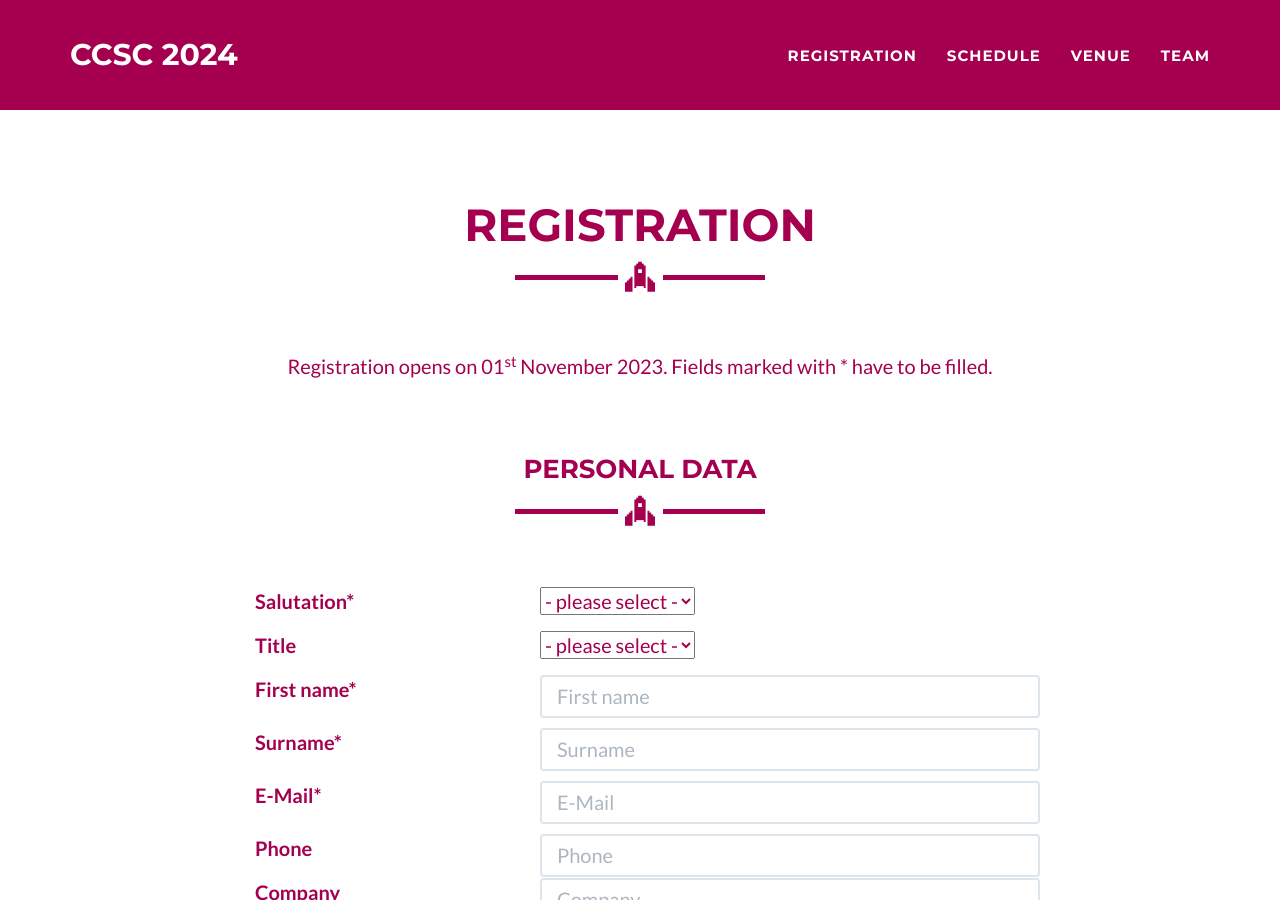
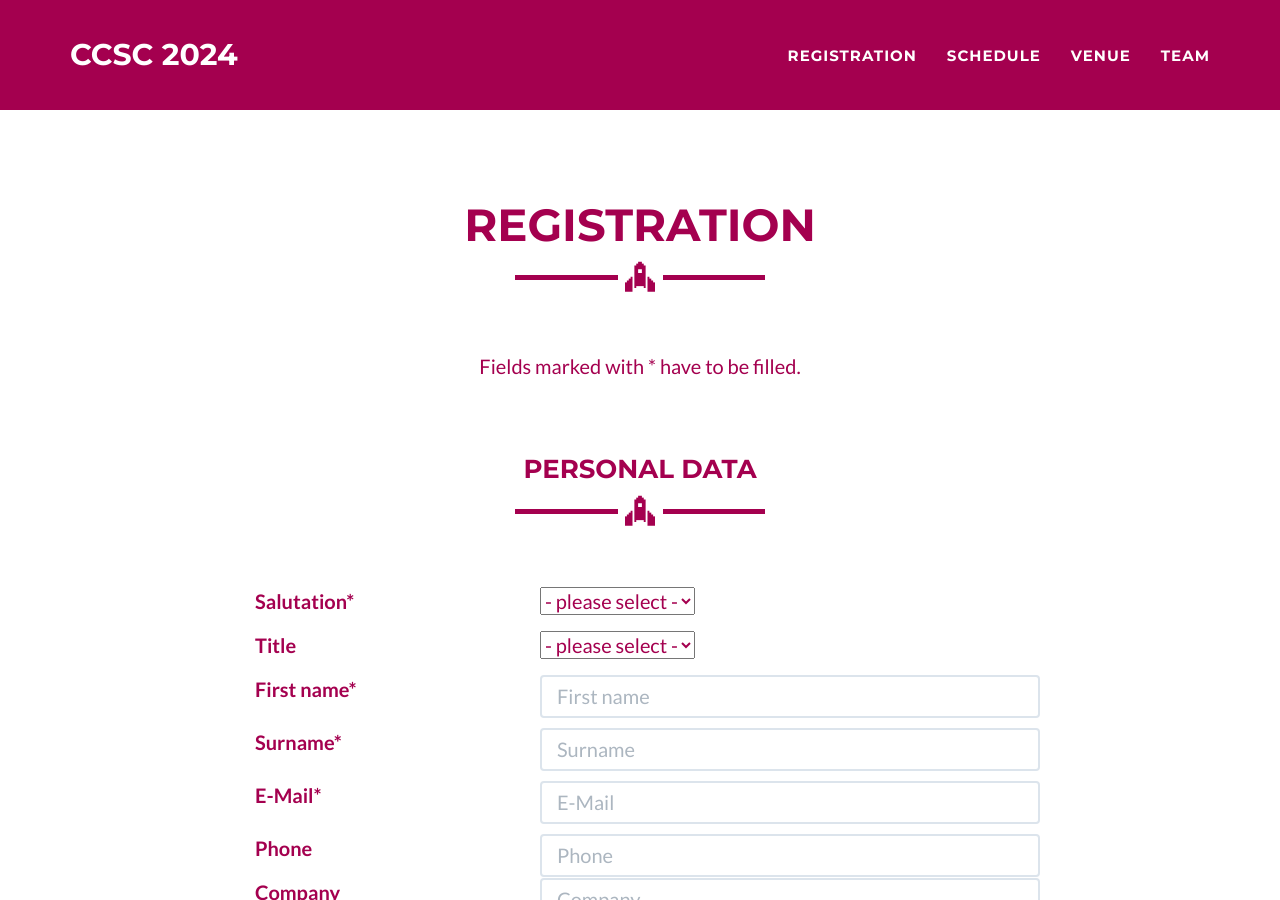
Before and after one commit to ccsc2024/ccsc2024.github.io, a Jekyll site: the page built from registration.html, in a window 1280 px wide and 900 px high. Built offline with Jekyll 4.4.1, drawn with Linux system fonts in a browser that asks for light colours.

Commit message:
Update registration.html

```diff
--- a/registration.html
+++ b/registration.html
@@ -14,10 +14,7 @@ layout: page
     <div class="row">
       <div class="row">
         <div class="col-lg-12 text-center">
-          <p>
-            Registration opens on 01<sup>st</sup> November 2023.
-            Fields marked with * have to be filled.
-          </p>
+          <p>Fields marked with * have to be filled.</p>
           <br><br>
           <h3>Personal Data</h3>
           <hr class="star-primary">
@@ -314,7 +311,7 @@ layout: page
         </div>
         <div class="col-lg-5">
           <div class="row control-group">
-            <label><input type="checkbox" name="change_poster" value="Yes" id="txtForm"> Yes</label>
+            <p><label><input type="checkbox" name="change_poster" value="Yes" id="txtForm"> Yes</label></p>
           </div>
         </div>
       </div>
@@ -325,7 +322,7 @@ layout: page
         </div>
         <div class="col-lg-5">
           <div class="row control-group">
-            <label><input type="checkbox" name="change_speedTalk" value="Yes" id="txtForm"> Yes</label>
+            <p><label><input type="checkbox" name="change_speedTalk" value="Yes" id="txtForm"> Yes</label></p>
           </div>
         </div>
       </div>
```
